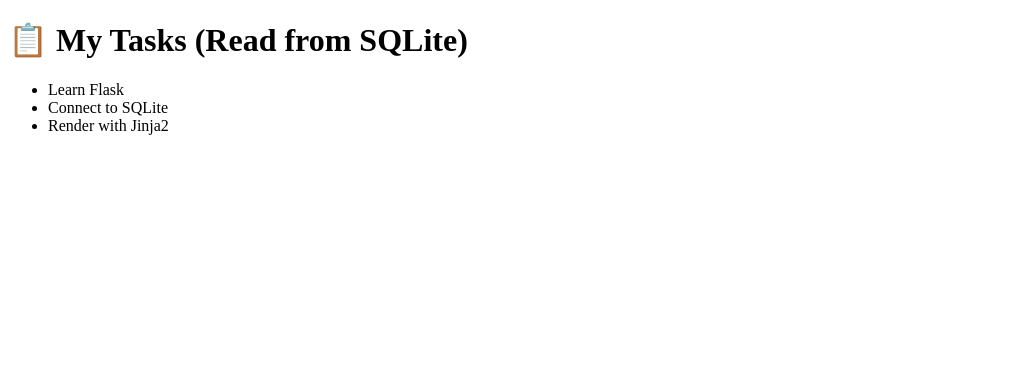
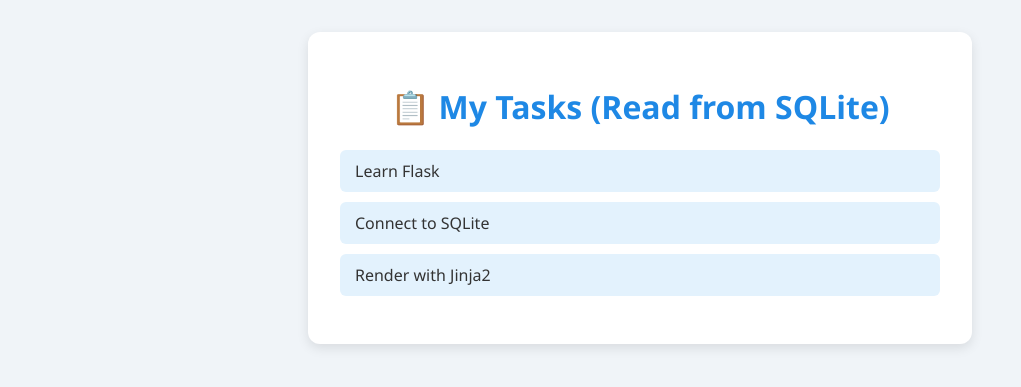
Before and after one commit to s-afraah-mariam/hello-world, a Flask app: page / in a window 1280 px wide. Shown: the top 387 px of the page, without its empty margins (0-1021 px from the left). Run offline with Flask 3, Linux system fonts and the light colour scheme.

Commit message:
updated css

```diff
--- /dev/null
+++ b/static/style.css
@@ -0,0 +1,38 @@
+body {
+    font-family: 'Segoe UI', sans-serif;
+    background-color: #f0f4f8;
+    color: #333;
+    padding: 2rem;
+    margin: 0;
+}
+
+.container {
+    max-width: 600px;
+    margin: auto;
+    background: white;
+    padding: 2rem;
+    border-radius: 12px;
+    box-shadow: 0 4px 12px rgba(0,0,0,0.1);
+}
+
+h1 {
+    color: #1e88e5;
+    text-align: center;
+}
+
+.task-list {
+    list-style-type: none;
+    padding-left: 0;
+}
+
+.task-list li {
+    background: #e3f2fd;
+    margin: 10px 0;
+    padding: 10px 15px;
+    border-radius: 6px;
+    transition: background 0.3s ease;
+}
+
+.task-list li:hover {
+    background: #bbdefb;
+}
--- a/templates/home.html
+++ b/templates/home.html
@@ -2,13 +2,16 @@
 <html>
 <head>
     <title>Task List</title>
+    <link rel="stylesheet" type="text/css" href="{{ url_for('static', filename='style.css') }}">
 </head>
 <body>
-    <h1>📋 My Tasks (Read from SQLite)</h1>
-    <ul>
-        {% for task in tasks %}
-            <li>{{ task.title }}</li>
-        {% endfor %}
-    </ul>
+    <div class="container">
+        <h1>📋 My Tasks (Read from SQLite)</h1>
+        <ul class="task-list">
+            {% for task in tasks %}
+                <li>{{ task.title }}</li>
+            {% endfor %}
+        </ul>
+    </div>
 </body>
 </html>
```
